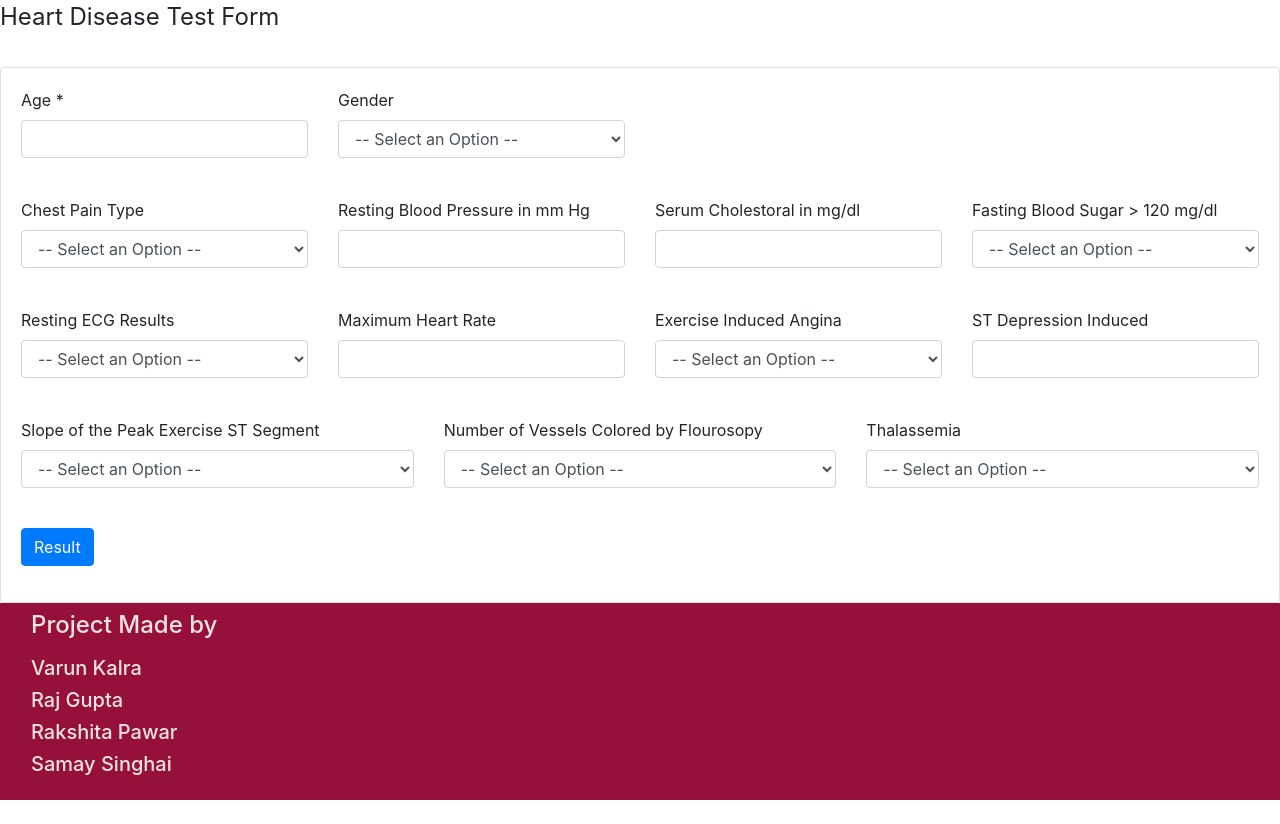
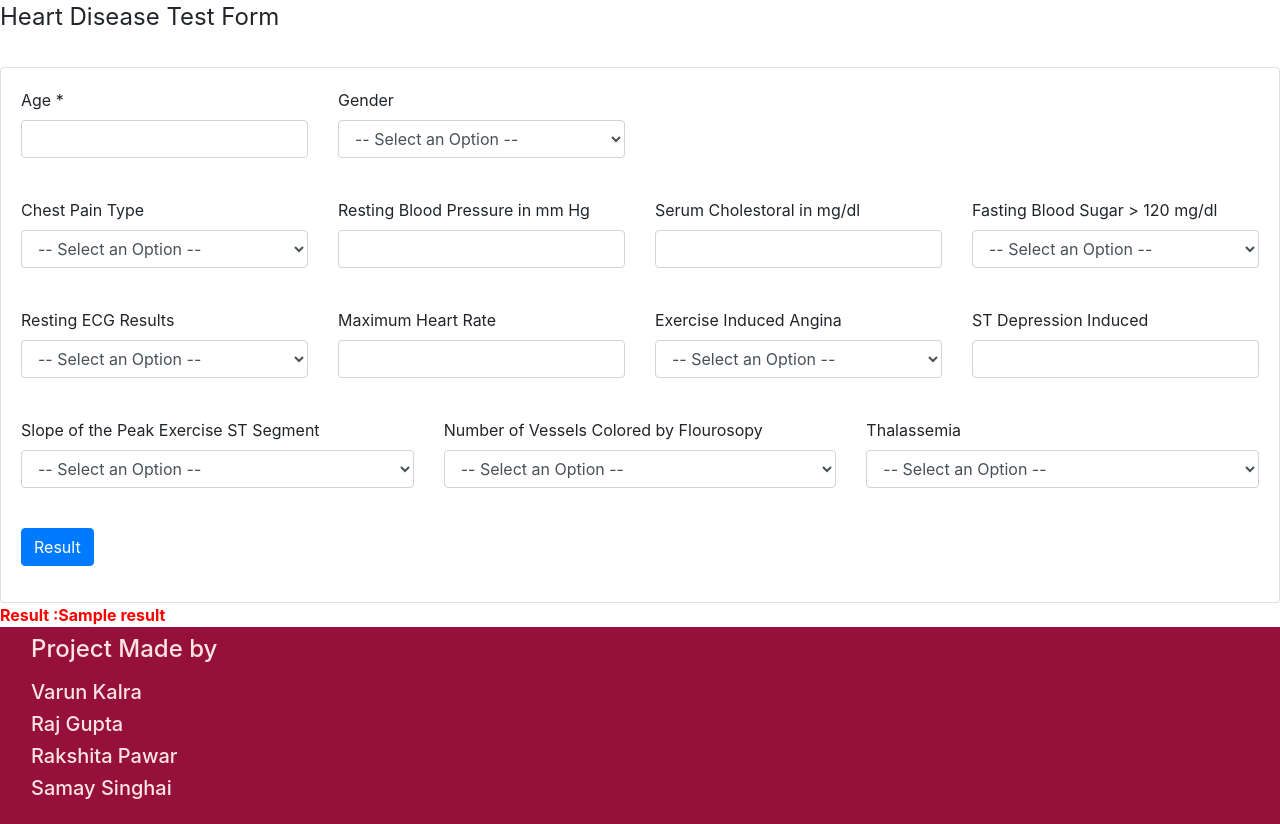
Before and after one commit to Raj1326/Heart-Disease-Prediction-System, a Flask app: template templates/predictionForm.html in a window 1280 px wide. Shown: the part 64-888 px from the top of the page. Before the commit the page ends 864 px from the top, so only its background shows below. Run offline with Flask 2, Linux system fonts and the light colour scheme; the template is opened without the code that fills it: most values are stand-ins (such as "Sample title", 1, 10 or a date in 2020); some libraries are stand-ins or nearby versions.

Commit message:
Todays final

```diff
--- a/application.py
+++ b/application.py
@@ -73,9 +73,9 @@ def prediction():
         output = round(prediction[0], 2)
         print("final features",output)
         if output == 0:
-            return render_template('Heart Disease Classifier.html',result = 'The patient is not likely to have heart disease!')
+            return render_template('predictionForm.html',result = 'The patient is not likely to have heart disease!')
         else:
-            return render_template('Heart Disease Classifier.html',result = 'The patient is likely to have heart disease!')
+            return render_template('predictionForm.html',result = 'The patient is likely to have heart disease!')
 
 @app.route("/logout", methods = ["GET","POST"])
 # @login_required
--- a/templates/predictionForm.html
+++ b/templates/predictionForm.html
@@ -117,9 +117,9 @@
 				     </div>
 			 </fieldset>
 			</form>
-			<!-- <div id ="result">
-                <strong style="color:red">Res{{result}}</strong>
-            </div> -->
+			 <div id ="result">
+                <strong style="color:red">Result :{{result}}</strong>
+            </div>
 			<div class="container-fluid navs pb-3" style="color: mistyrose;">
 				<nav class="navbar"style="background-color: #95103B;">
 				  <h4>Project Made by</h4>
```
